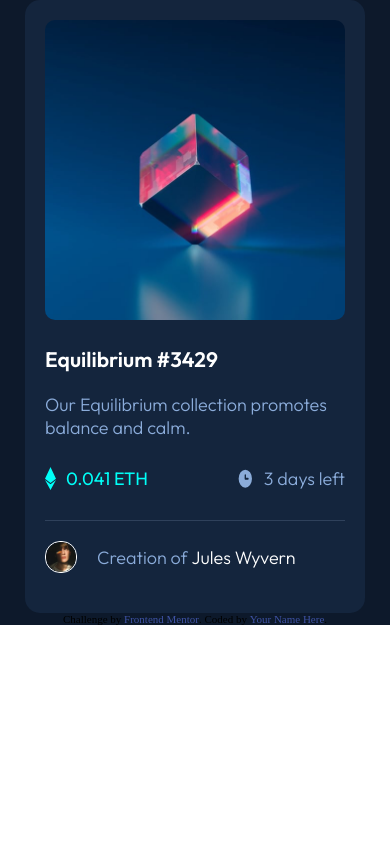
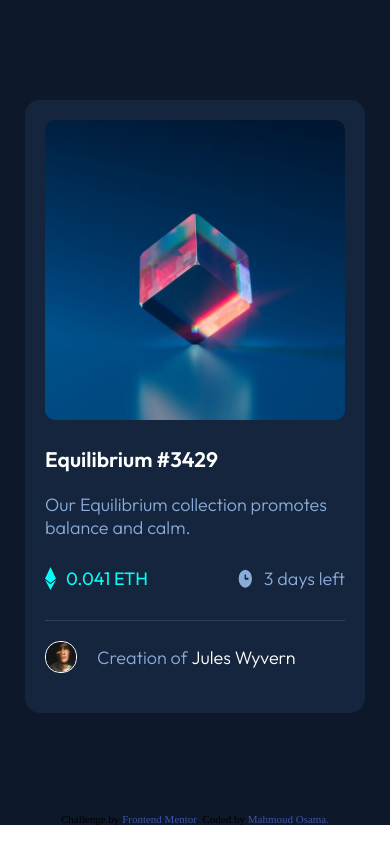
Before and after one commit to mahmoudosama1996/nft-preview-card-component-main, a plain HTML site: page index.html in a window 390 px wide. Drawn offline with Linux system fonts and the light colour scheme.

Commit message:
commit on main

```diff
--- a/index.html
+++ b/index.html
@@ -41,10 +41,10 @@
 
       </div>
     </div>
-    <div class="attribution">
-      Challenge by <a href="https://www.frontendmentor.io?ref=challenge" target="_blank">Frontend Mentor</a>.
-      Coded by <a href="#">Your Name Here</a>.
-    </div>
+  </div>
+  <div class="attribution">
+    Challenge by <a href="https://www.frontendmentor.io?ref=challenge" target="_blank">Frontend Mentor</a>.
+    Coded by <a href="#">Mahmoud Osama.</a>
   </div>
 
 
--- a/style.css
+++ b/style.css
@@ -43,7 +43,7 @@ a {
 }
 img {
     max-width: 100%;
-    height: auto;
+
   }
 
   .text-gray {
@@ -148,7 +148,7 @@ img {
 
 @media screen and (max-width:750px) {
     .container {
-        padding: 0;
+        padding: 100px 0 100px 0;
     }
 
 }
```
